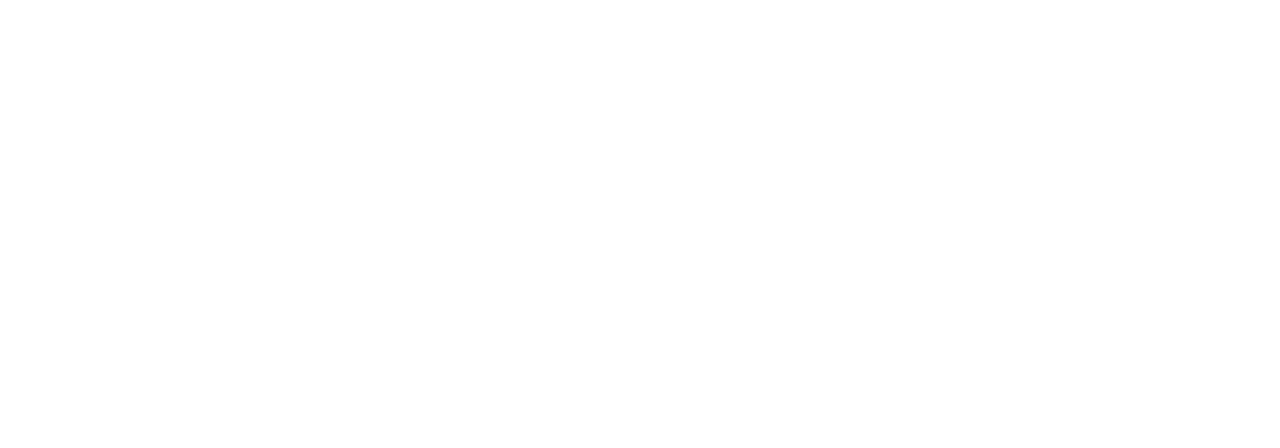
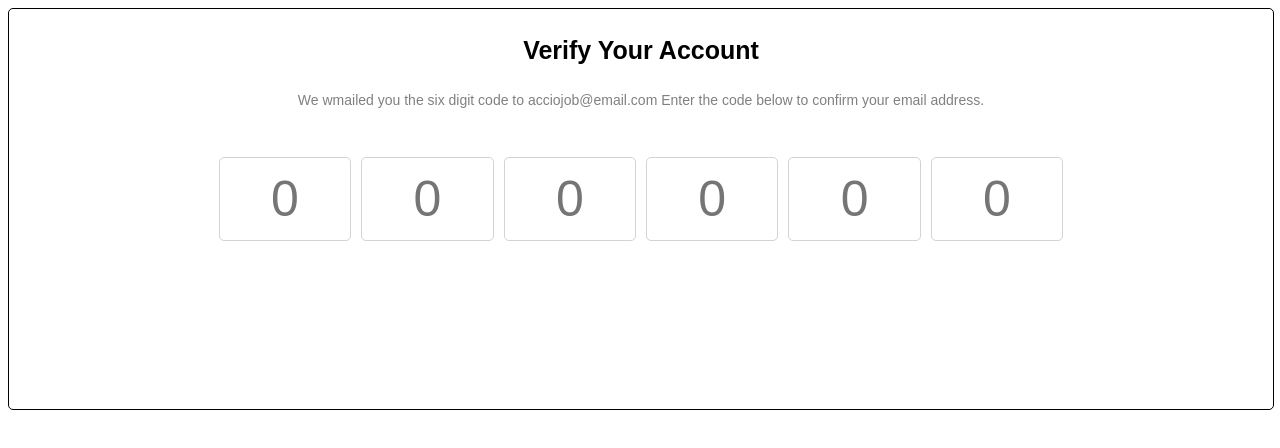
Before and after one commit to acciojob/OTP-ShariqShaikh33, a website: page main.html in a window 1280 px wide. Drawn offline with Linux system fonts and the light colour scheme.

Commit message:
created a submission

```diff
--- a/main.html
+++ b/main.html
@@ -8,7 +8,20 @@
 
 <body>
 	<!-- the entire body must be written by student -->
-    <script type="text/javascript" src="./script.js">
+	<div class="main-container">
+		<h1 id="verification_heading">Verify Your Account</h1>
+		<p id="verification_subtext">We wmailed you the six digit code to acciojob@email.com Enter the code below to confirm your email address.</p>
+		<div id="code-container">
+			<input class="code" type="text" inputmode="numeric" maxlength="1" placeholder="0">
+			<input class="code" type="text" inputmode="numeric" maxlength="1" placeholder="0">
+			<input class="code" type="text" inputmode="numeric" maxlength="1" placeholder="0">
+			<input class="code" type="text" inputmode="numeric" maxlength="1" placeholder="0">
+			<input class="code" type="text" inputmode="numeric" maxlength="1" placeholder="0">
+			<input class="code" type="text" inputmode="numeric" maxlength="1" placeholder="0">
+		</div>
+	</div>
+
+	<script type="text/javascript" src="./script.js">
 </script>
 
 </body>
--- a/script.js
+++ b/script.js
@@ -1 +1,11 @@
 //your JS code here. If required.
+var elts = document.getElementsByClassName('code')
+Array.from(elts).forEach(function(elt){
+  elt.addEventListener("keyup", function(event) {
+    // Number 13 is the "Enter" key on the keyboard
+    if (elt.value.length == 3) {
+      // Focus on the next sibling
+      elt.nextElementSibling.focus()
+    }
+  });
+})
--- a/styles.css
+++ b/styles.css
@@ -1 +1,40 @@
 /*  your css code here. If applicable */
+.main-container{
+	border: 1px solid black;
+	border-radius: 5px;
+	text-align: center;
+	font-family: sans-serif;
+	width: 100%;
+	height: 400px;
+}
+#verification_heading{
+	font-size: 25px;
+	padding-top: 10px;
+}
+#verification_subtext{
+	padding: 10px;
+	font-size: 14px;
+	color: gray;
+}
+
+#code-container{
+	width: 100%;
+	height: 150px;
+	display: flex;
+	flex-direction: row;
+	justify-content: center;
+	align-items: center;
+
+
+}
+.code{
+	width: 10%;
+	height: 80px;
+
+	margin: 5px;
+	margin-bottom: 20px;
+	border: 1px solid lightgray;
+	border-radius: 5px;
+	text-align: center;
+	font-size: 50px;
+}
```
